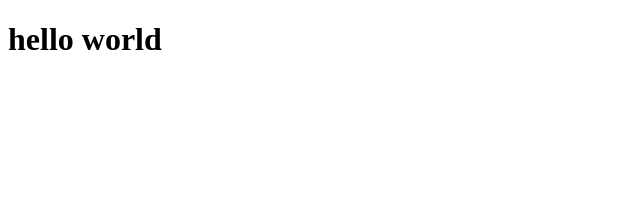
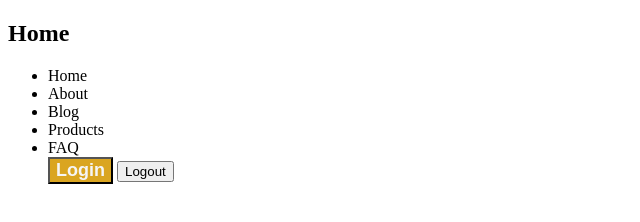
Before and after one commit to alazzm/simple-website, a website: page index.html in a window 1280 px wide. Shown: the whole page, without its empty margins (0-640 px from the left). Drawn offline with Linux system fonts and the light colour scheme.

Commit message:
comment for commit

```diff
--- a/index.html
+++ b/index.html
@@ -4,8 +4,22 @@
     <meta charset="UTF-8" />
     <meta name="viewport" content="width=device-width, initial-scale=1.0" />
     <title>Document</title>
+    <link rel="stylesheet" href="./style.css" />
   </head>
   <body>
-    <h1>hello world</h1>
+    <!-- Navigation -->
+    <nav>
+      <h1>Home</h1>
+      <ul>
+        <li>Home</li>
+        <li>About</li>
+        <li>Blog</li>
+        <li>Products</li>
+        <li>FAQ</li>
+
+        <button class="login">Login</button>
+        <button class="logout">Logout</button>
+      </ul>
+    </nav>
   </body>
 </html>
--- /dev/null
+++ b/style.css
@@ -0,0 +1,6 @@
+.login {
+  color: whitesmoke;
+  font-size: 18px;
+  font-weight: bold;
+  background-color: goldenrod;
+}
```
